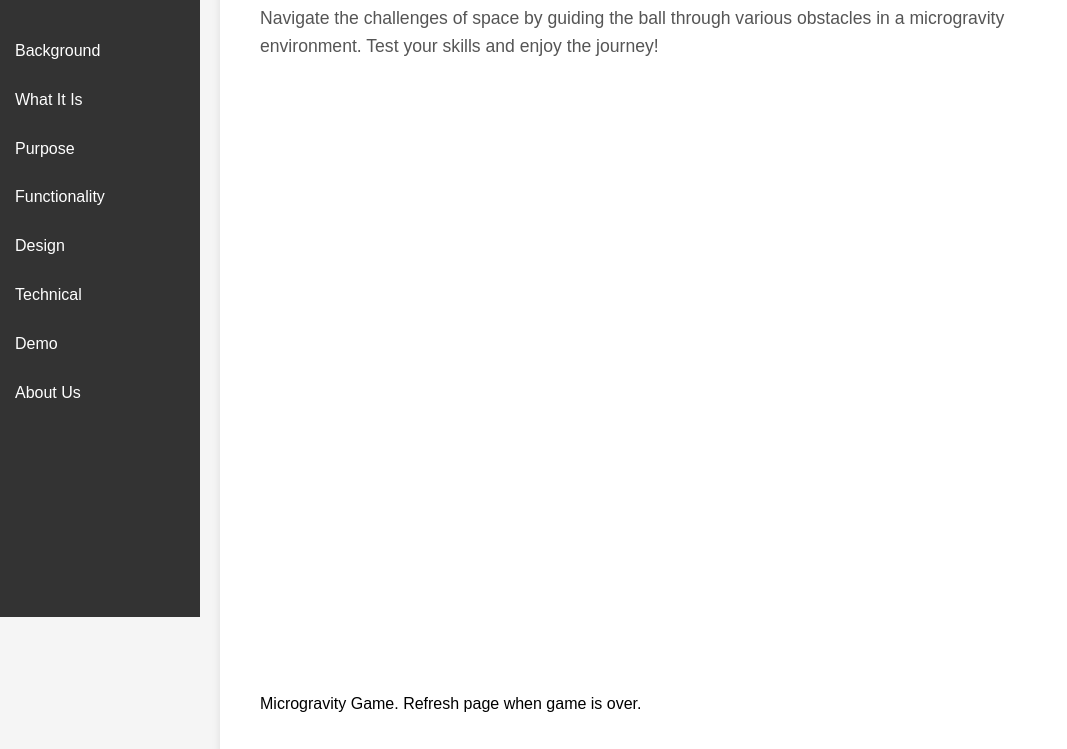
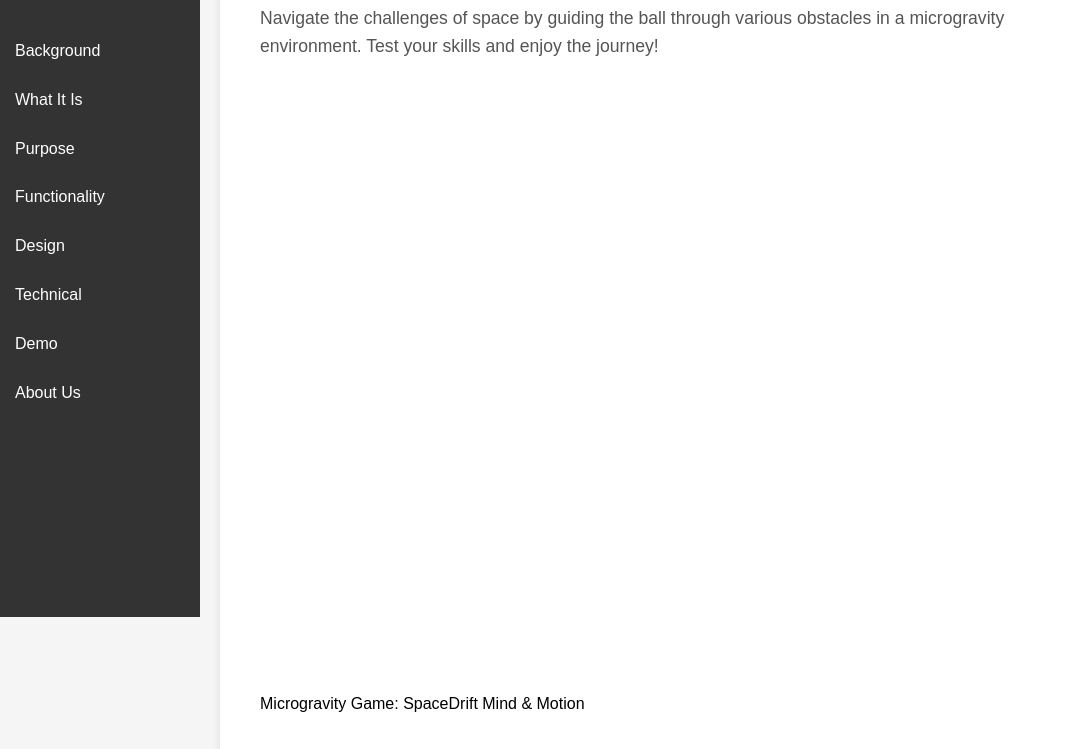
Before and after one commit to tawrid/spacedrift, a plain HTML site: page pages/demo.html in a window 1280 px wide. Shown: the part 203-952 px from the top of the page, without its empty margins (0-1067 px from the left). Drawn offline with Linux system fonts and the light colour scheme; no server answers.

Commit message:
Updated code

```diff
--- a/pages/demo.html
+++ b/pages/demo.html
@@ -44,7 +44,7 @@
         <div id="unity-footer">
             <div id="unity-webgl-logo"></div>
             <div id="unity-fullscreen-button"></div>
-            <div id="unity-build-title">Microgravity Game. Refresh page when game is over.</div>
+            <div id="unity-build-title">Microgravity Game: SpaceDrift Mind & Motion</div>
         </div>
     </div>
 
```
